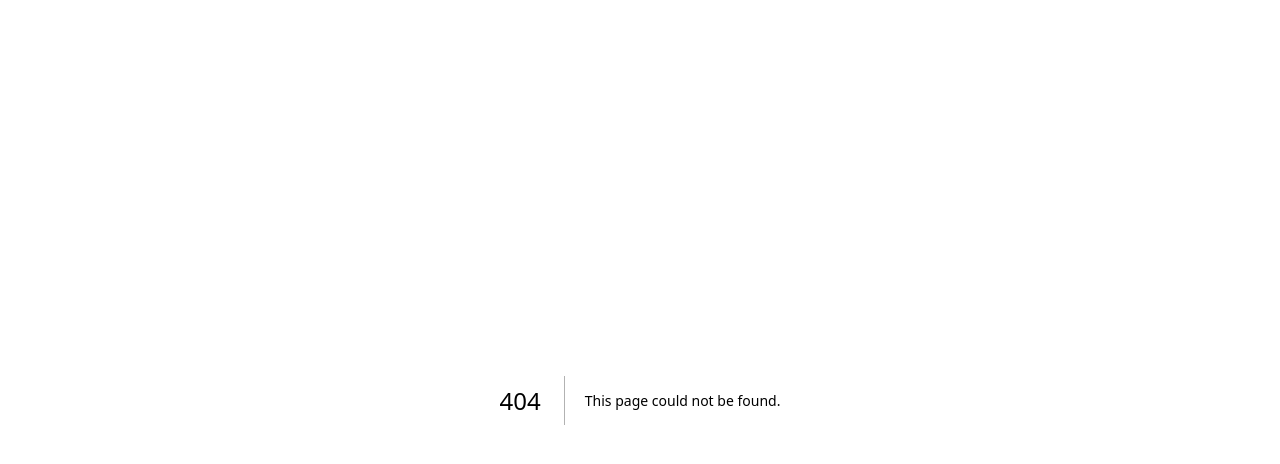
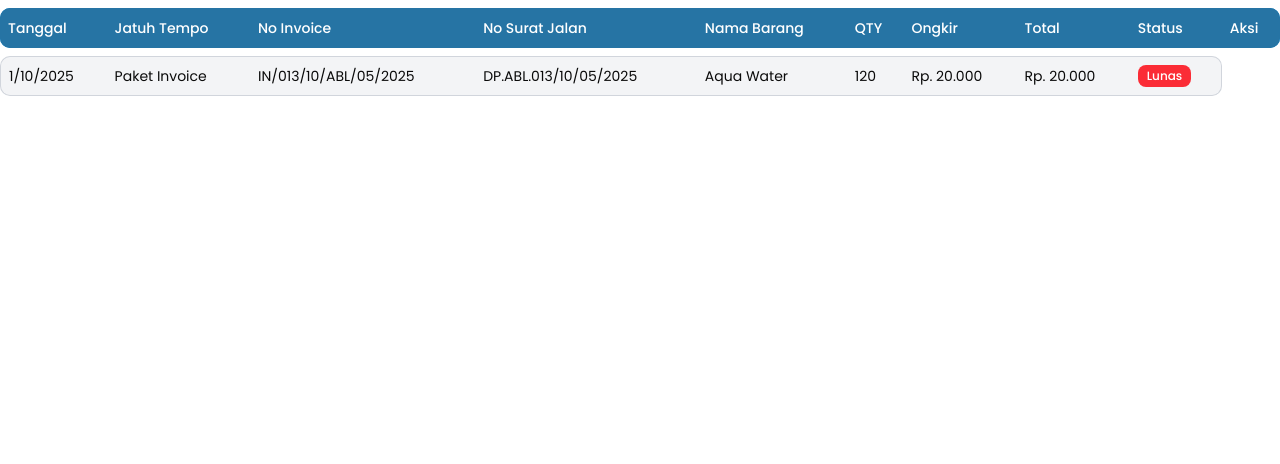
Before and after one commit to inersiateam/NextJS-Inventaris-Udang, a Next.js app: page /contoh in a window 1280 px wide. Before the commit this address had no page. Shown: the top 464 px of the page. Built offline with nearby package versions, Linux system fonts and the light colour scheme.

Commit message:
comp: badge & table

```diff
--- /dev/null
+++ b/src/app/contoh/page.tsx
@@ -0,0 +1,46 @@
+import { Badge } from "@/components/ui/badge";
+import {
+  Table,
+  TableBody,
+  TableCaption,
+  TableCell,
+  TableHead,
+  TableHeader,
+  TableRow,
+} from "@/components/ui/table";
+
+export default function InvoiceTable() {
+  return (
+    <Table>
+      <TableHeader>
+        <TableRow className="bg-sky-600 text-white">
+          <TableHead className="text-white">Tanggal</TableHead>
+          <TableHead className="text-white">Jatuh Tempo</TableHead>
+          <TableHead className="text-white">No Invoice</TableHead>
+          <TableHead className="text-white">No Surat Jalan</TableHead>
+          <TableHead className="text-white">Nama Barang</TableHead>
+          <TableHead className="text-white">QTY</TableHead>
+          <TableHead className="text-white">Ongkir</TableHead>
+          <TableHead className="text-white">Total</TableHead>
+          <TableHead className="text-white">Status</TableHead>
+          <TableHead className="text-white">Aksi</TableHead>
+        </TableRow>
+      </TableHeader>
+      <TableBody>
+        <TableRow>
+          <TableCell>1/10/2025</TableCell>
+          <TableCell>Paket Invoice</TableCell>
+          <TableCell>IN/013/10/ABL/05/2025</TableCell>
+          <TableCell>DP.ABL.013/10/05/2025</TableCell>
+          <TableCell>Aqua Water</TableCell>
+          <TableCell>120</TableCell>
+          <TableCell>Rp. 20.000</TableCell>
+          <TableCell>Rp. 20.000</TableCell>
+          <TableCell>
+            <Badge variant={"secondary"} className="text-white">Lunas</Badge>
+          </TableCell>
+        </TableRow>
+      </TableBody>
+    </Table>
+  );
+}
--- /dev/null
+++ b/src/components/ui/badge.tsx
@@ -0,0 +1,46 @@
+import * as React from "react"
+import { Slot } from "@radix-ui/react-slot"
+import { cva, type VariantProps } from "class-variance-authority"
+
+import { cn } from "@/lib/utils"
+
+const badgeVariants = cva(
+  "inline-flex items-center justify-center rounded-md border px-2 py-0.5 text-xs font-medium w-fit whitespace-nowrap shrink-0 [&>svg]:size-3 gap-1 [&>svg]:pointer-events-none focus-visible:border-ring focus-visible:ring-ring/50 focus-visible:ring-[3px] aria-invalid:ring-destructive/20 dark:aria-invalid:ring-destructive/40 aria-invalid:border-destructive transition-[color,box-shadow] overflow-hidden",
+  {
+    variants: {
+      variant: {
+        default:
+          "border-transparent bg-green-500 text-primary-foreground [a&]:hover:bg-green-700",
+        secondary:
+          "border-transparent bg-red-500 text-secondary-foreground [a&]:hover:bg-red-700",
+        destructive:
+          "border-transparent bg-destructive text-white [a&]:hover:bg-destructive/90 focus-visible:ring-destructive/20 dark:focus-visible:ring-destructive/40 dark:bg-destructive/60",
+        outline:
+          "text-foreground [a&]:hover:bg-accent [a&]:hover:text-accent-foreground",
+      },
+    },
+    defaultVariants: {
+      variant: "default",
+    },
+  }
+)
+
+function Badge({
+  className,
+  variant,
+  asChild = false,
+  ...props
+}: React.ComponentProps<"span"> &
+  VariantProps<typeof badgeVariants> & { asChild?: boolean }) {
+  const Comp = asChild ? Slot : "span"
+
+  return (
+    <Comp
+      data-slot="badge"
+      className={cn(badgeVariants({ variant }), className)}
+      {...props}
+    />
+  )
+}
+
+export { Badge, badgeVariants }
--- /dev/null
+++ b/src/components/ui/table.tsx
@@ -0,0 +1,112 @@
+"use client";
+
+import * as React from "react";
+
+import { cn } from "@/lib/utils";
+
+function Table({ className, ...props }: React.ComponentProps<"table">) {
+  return (
+    <div
+      data-slot="table-container"
+      className="relative w-full overflow-x-auto"
+    >
+      <table
+        data-slot="table"
+        className={cn(
+          "w-full caption-bottom text-sm border-separate border-spacing-y-2",
+          className
+        )}
+        {...props}
+      />
+    </div>
+  );
+}
+
+function TableHeader({ className, ...props }: React.ComponentProps<"thead">) {
+  return (
+    <thead data-slot="table-header" className={cn("", className)} {...props} />
+  );
+}
+
+function TableBody({ className, ...props }: React.ComponentProps<"tbody">) {
+  return (
+    <tbody data-slot="table-body" className={cn("", className)} {...props} />
+  );
+}
+
+function TableFooter({ className, ...props }: React.ComponentProps<"tfoot">) {
+  return (
+    <tfoot
+      data-slot="table-footer"
+      className={cn("bg-muted/50 border-t font-medium", className)}
+      {...props}
+    />
+  );
+}
+
+function TableRow({ className, ...props }: React.ComponentProps<"tr">) {
+  return (
+    <tr
+      data-slot="table-row"
+      className={cn(
+        "overflow-hidden rounded-lg",
+        "odd:[&>td]:bg-gray-100 even:[&>td]:bg-white",
+        className
+      )}
+      {...props}
+    />
+  );
+}
+
+function TableHead({ className, ...props }: React.ComponentProps<"th">) {
+  return (
+    <th
+      data-slot="table-head"
+      className={cn(
+        "text-white h-10 px-2 bg-primary text-left align-middle font-medium whitespace-nowrap first:rounded-l-lg last:rounded-r-lg [&:has([role=checkbox])]:pr-0 [&>[role=checkbox]]:translate-y-[2px]",
+        className
+      )}
+      {...props}
+    />
+  );
+}
+
+function TableCell({ className, ...props }: React.ComponentProps<"td">) {
+  return (
+    <td
+      data-slot="table-cell"
+      className={cn(
+        "p-2 align-middle whitespace-nowrap",
+        "border-t border-b border-gray-300",
+        "first:rounded-l-lg first:border-l first:border-gray-300",
+        "last:rounded-r-lg last:border-r last:border-gray-300",
+        className
+      )}
+      {...props}
+    />
+  );
+}
+
+function TableCaption({
+  className,
+  ...props
+}: React.ComponentProps<"caption">) {
+  return (
+    <caption
+      data-slot="table-caption"
+      className={cn("text-muted-foreground mt-4 text-sm", className)}
+      {...props}
+    />
+  );
+}
+
+export {
+  Table,
+  TableHeader,
+  TableBody,
+  TableFooter,
+  TableHead,
+  TableRow,
+  TableCell,
+  TableCaption,
+};
```
